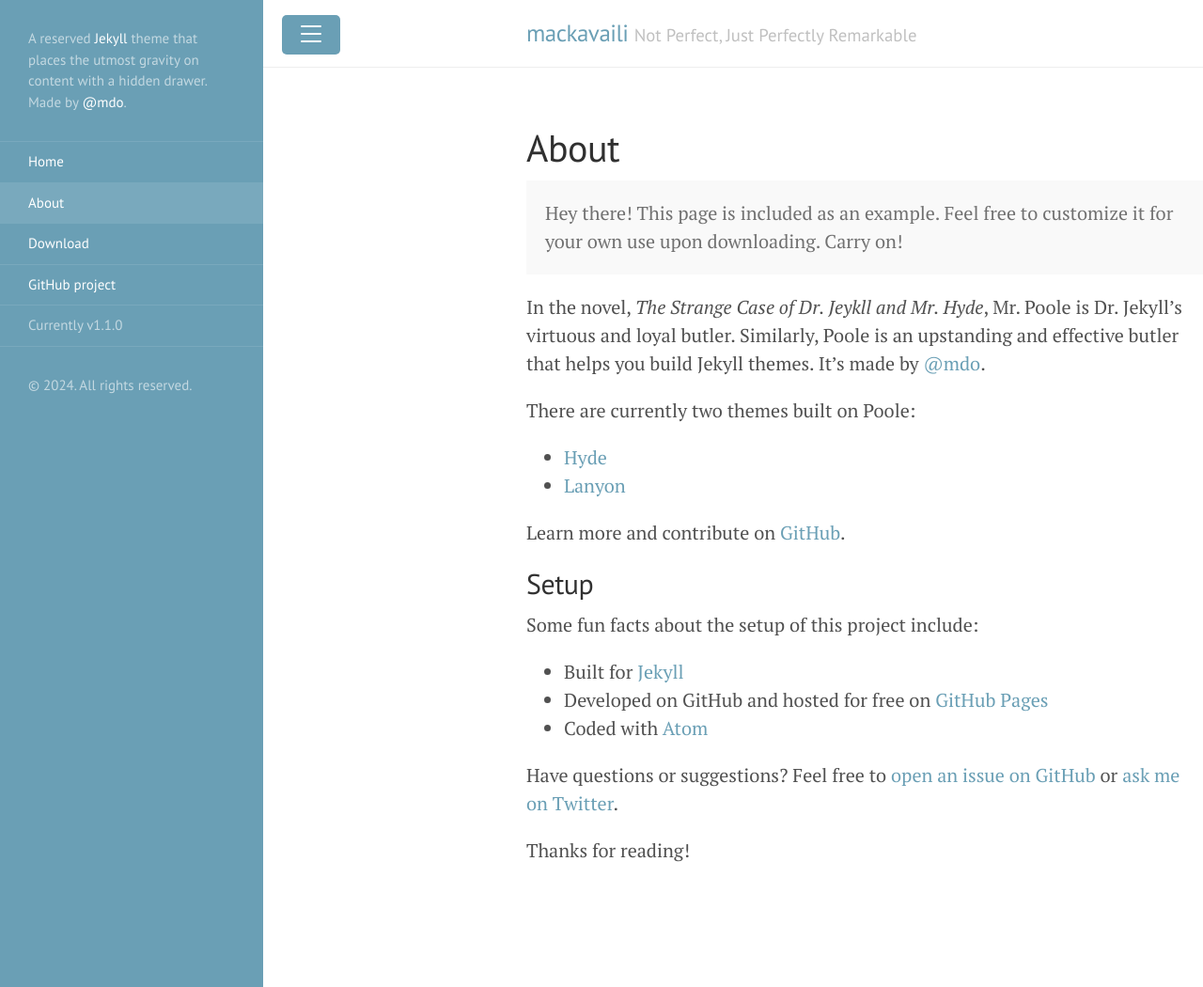
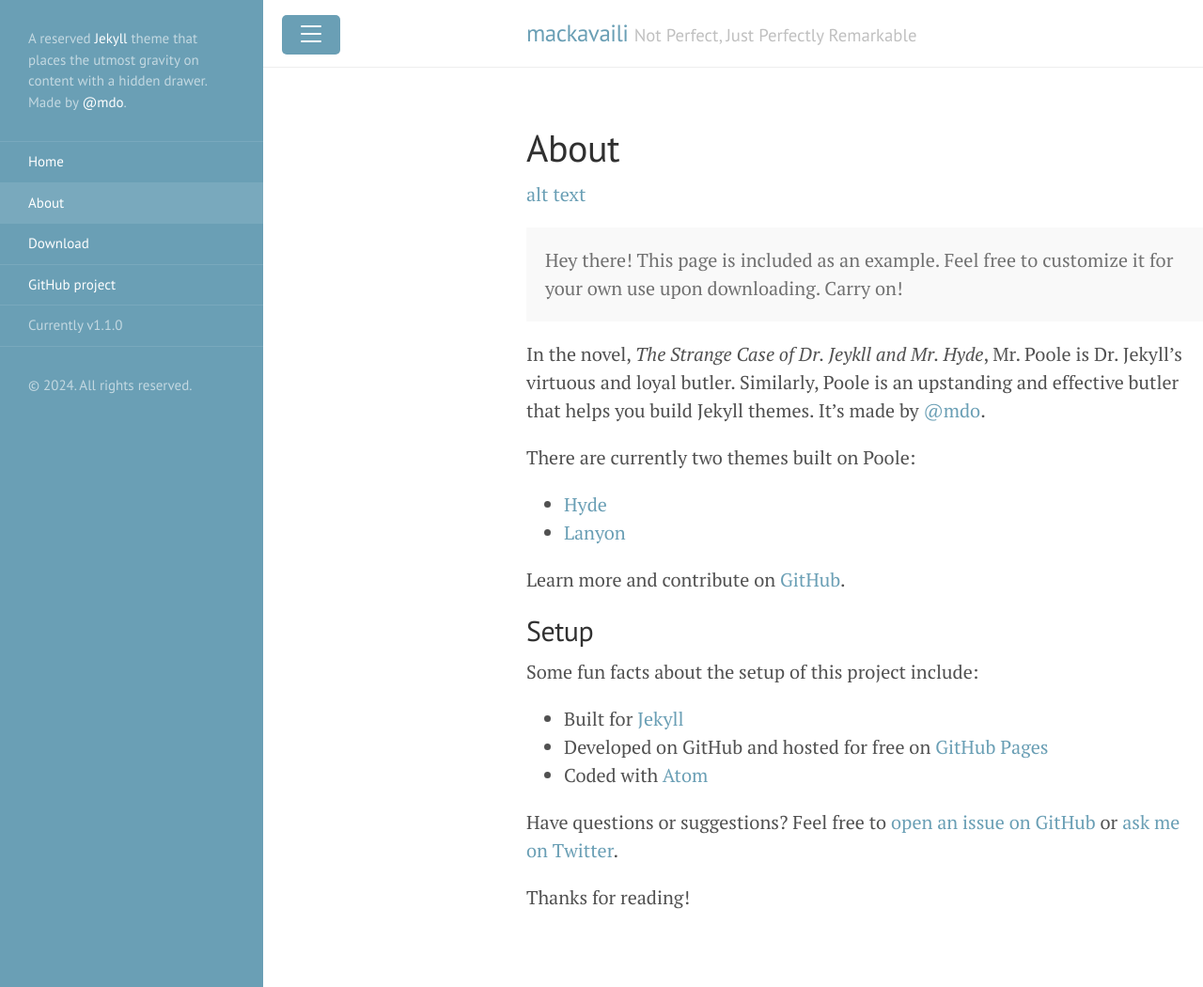
Before and after one commit to mackavaili/mackavaili.github.io, a Jekyll site: the page built from about.md, in a window 1280 px wide and 1050 px high. Shown: the whole window at 94% size. Built offline with Jekyll 4.4.1, drawn with Linux system fonts in a browser that asks for light colours.

Commit message:
Update about.md

```diff
--- a/about.md
+++ b/about.md
@@ -3,6 +3,7 @@
 title: About
 ---
 
+[alt text](/img/Vail Seat.png)
 <p class="message">
   Hey there! This page is included as an example. Feel free to customize it for your own use upon downloading. Carry on!
 </p>
```
